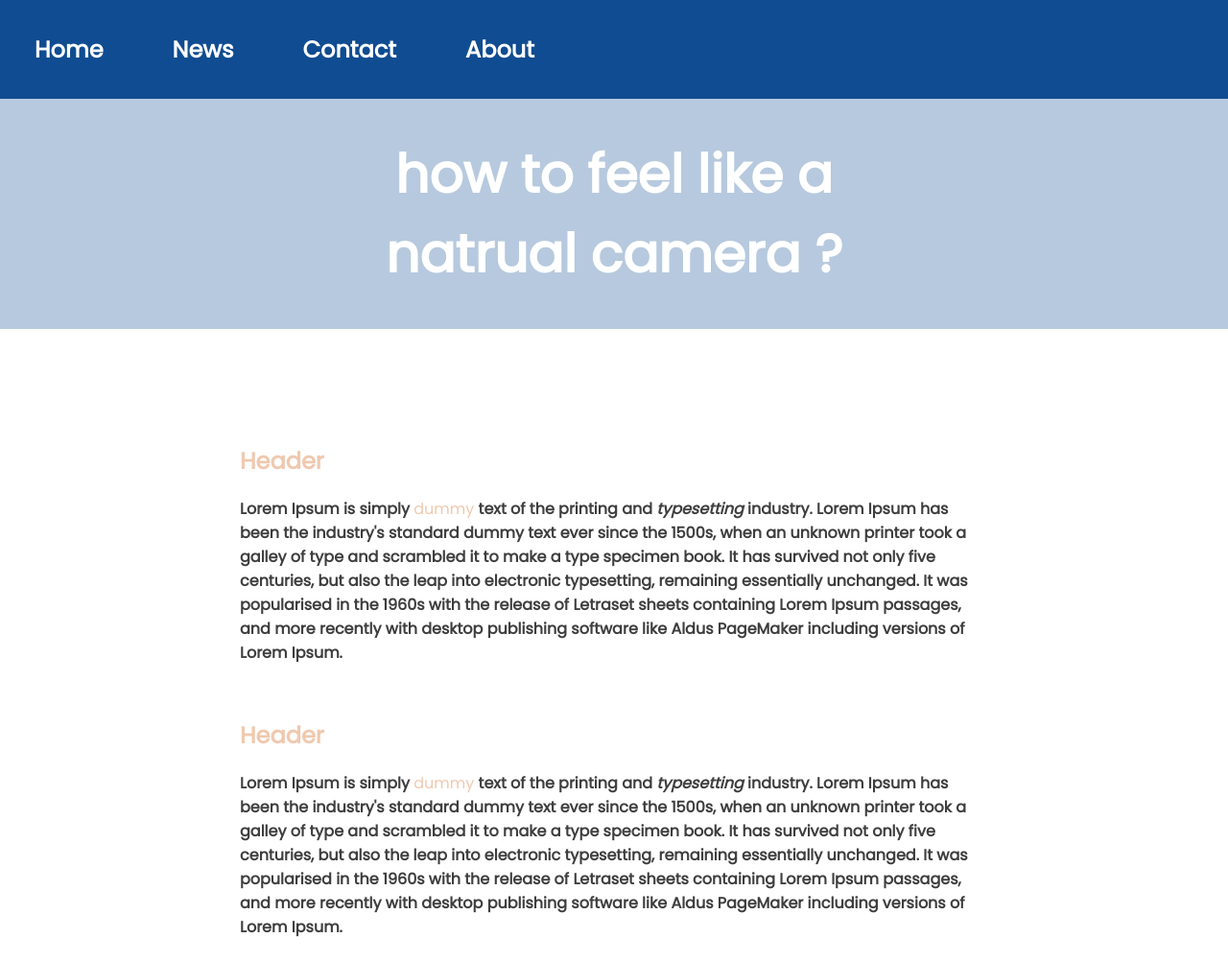
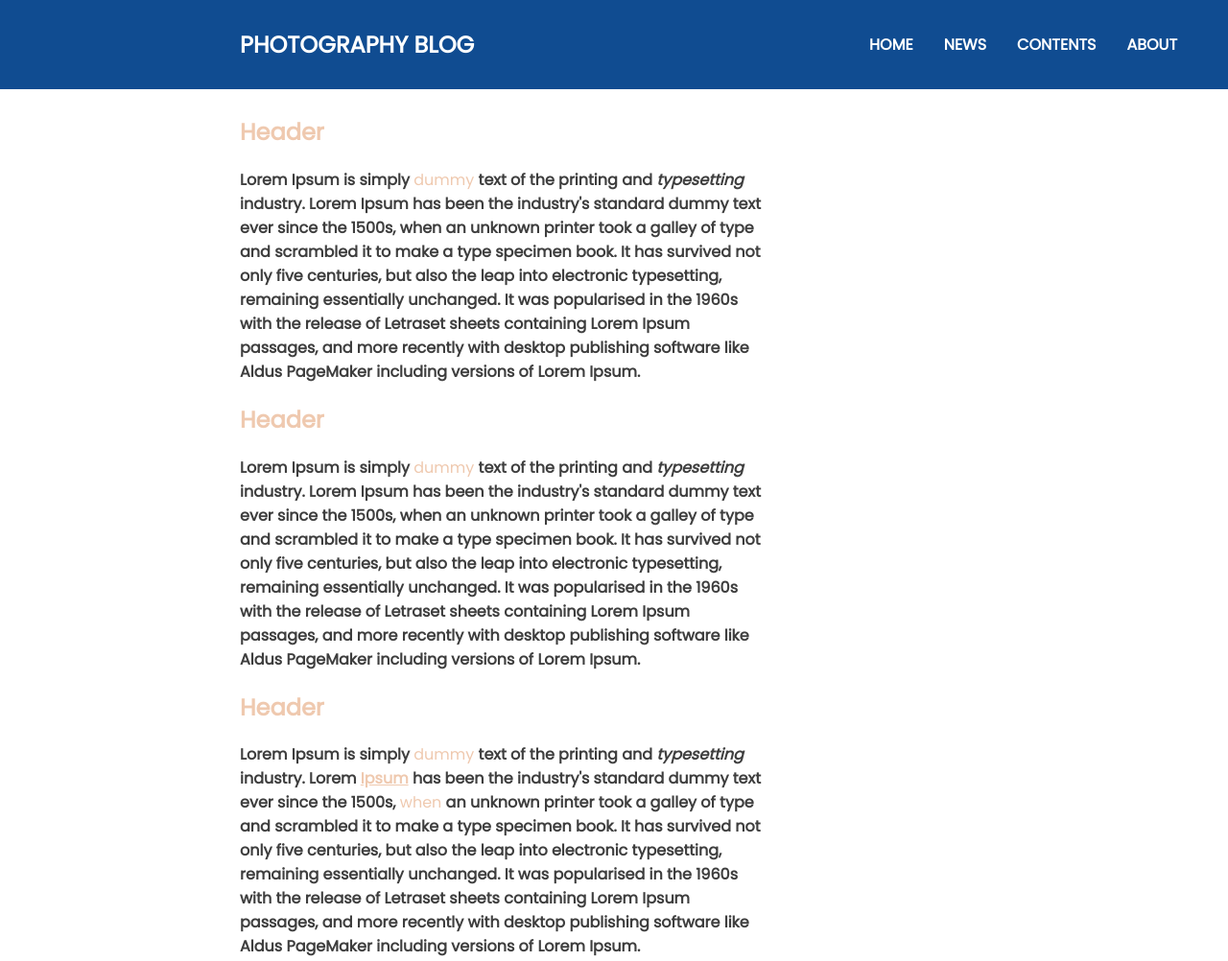
Before and after one commit to hellsinglord22/udacity-blog, a plain HTML site: page blog/details.html in a window 1280 px wide. Shown: the top 1002 px of the page at 96% size. Drawn offline with Linux system fonts and the light colour scheme.

Commit message:
change layout of details page

```diff
--- a/blog/details.html
+++ b/blog/details.html
@@ -12,19 +12,15 @@
     <div class="home-page-layout">
 
         <header >
-            <div class="navbar medium">
-                <a class="navbar-items" href="/blog/index.html">Home</a>
-                <a class="navbar-items" href="#News">News</a>
-                <a class="navbar-items" href="#Contact">Contact</a>
-                <a class="navbar-items" href="#About">About</a>
+
+            <div class="navbar">
+                <span class="website-title">PHOTOGRAPHY BLOG</span>
+                <div class="navbar-items">
+                    <a href="/blog/index.html">HOME</a>
+                    <a href="#News">NEWS</a>
+                    <a href="#Contact">CONTENTS</a>
+                    <a href="#About">ABOUT</a>
                 </div>
-            <div class='header'>
-
-                <div class='header-overlay'>
-                </div>
-                <span class="page-title bold">
-                    how to feel like a natrual camera ?
-                </span>
             </div>
 
 
@@ -32,6 +28,8 @@
 
 
         <div class="content">
+            <div>
+
 
                 <section>
                     <h2>Header</h2>
@@ -51,6 +49,9 @@
                         Lorem Ipsum is simply <b>dummy</b> text of the printing and <i>typesetting</i> industry. Lorem <u>Ipsum</u> has been the industry's standard dummy text ever since the 1500s, <b>when</b> an unknown printer took a galley of type and scrambled it to make a type specimen book. It has survived not only five centuries, but also the leap into electronic typesetting, remaining essentially unchanged. It was popularised in the 1960s with the release of Letraset sheets containing Lorem Ipsum passages, and more recently with desktop publishing software like Aldus PageMaker including versions of Lorem Ipsum.
                     </p>
                 </section>
+
+            </div>
+            <div></div>
         </div>
 
 
--- a/css/blog-details.css
+++ b/css/blog-details.css
@@ -47,26 +47,6 @@
     text-align: center;
 }
 
-.navbar {
-    background-color: var(--secondary-color);
-    display: flex;
-    align-items: center;
-}
-
-.navbar-items {
-    margin: 20px;
-    float: left;
-    color: white;
-    text-align: center;
-    padding: 14px 16px;
-    text-decoration: none;
-}
-
-
-.navbar a:hover {
-    color: black;
-}
-
 .navbar a.active {
     background-color: #4CAF50;
     color: white;
@@ -76,7 +56,7 @@
 .content {
     padding: 100px 250px;
     display: grid;
-    grid-template-columns: repeat(1, 1fr);
+    grid-template-columns: 70% 30%;
     gap: 20px;
     grid-area: 'content'
 }
@@ -103,3 +83,37 @@
     width: 150px;
     height: 150px;
 }
+
+
+.navbar {
+    background-color: var(--secondary-color);
+    display: flex;
+    justify-content: space-between;
+    align-items: center;
+    position: fixed;
+    z-index: 9999;
+    width: 100%;
+    padding: 0 250px;
+}
+.navbar-items {
+    width: 50%;
+}
+
+.navbar-items > a {
+    margin: 20px 0px;
+    float: left;
+    color: white;
+    text-align: center;
+    padding: 14px 16px;
+    text-decoration: none;
+}
+
+
+.website-title {
+    color: white;
+    font-size: 24px;
+}
+
+.navbar-items > a:hover {
+    color: var(--fourth-color);
+}
```
Lines whose indentation alone changed are shown as unchanged.
